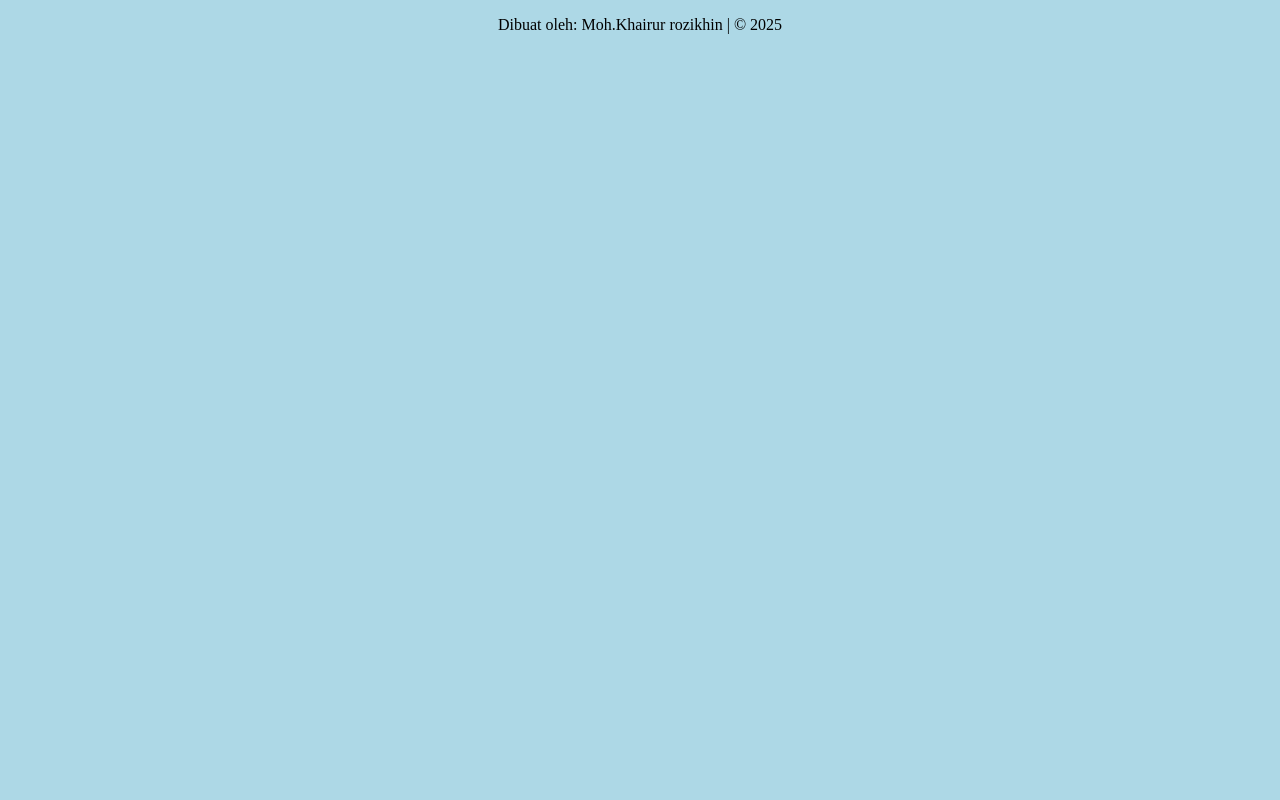
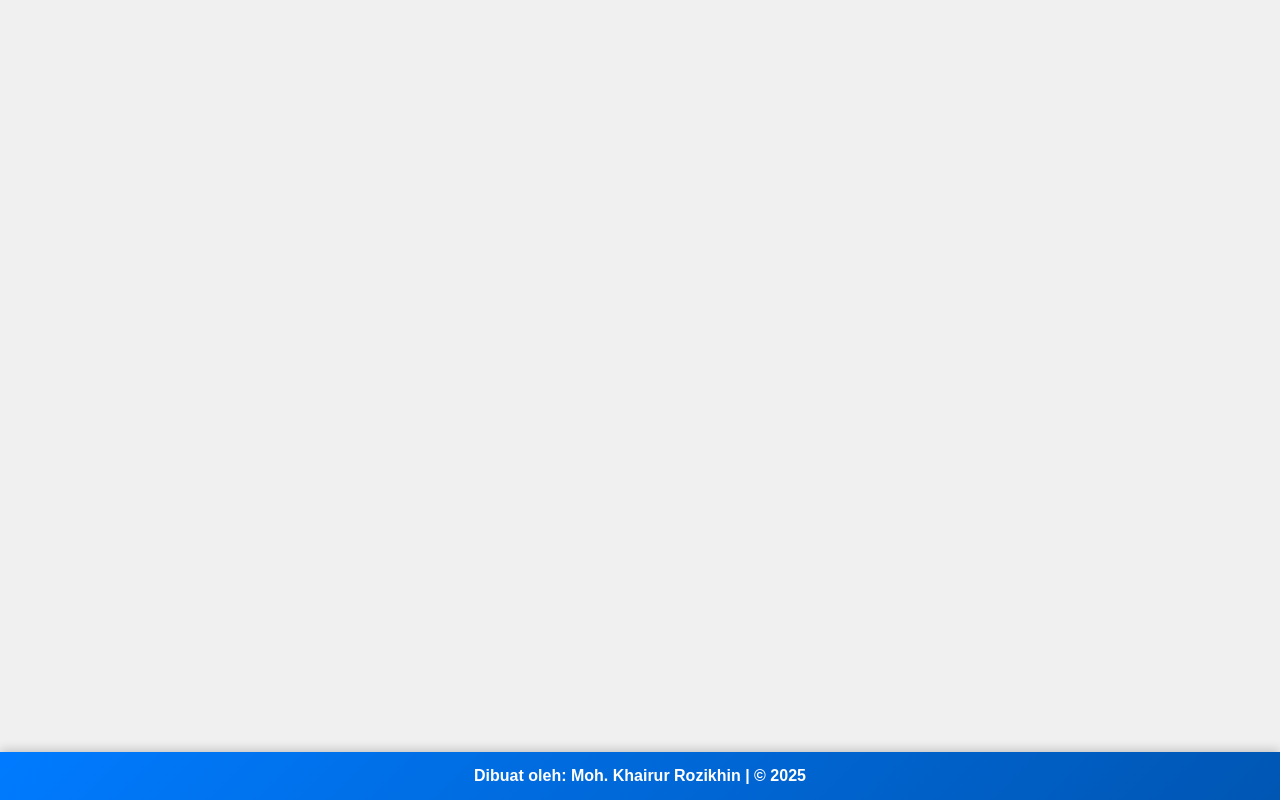
Before and after one commit to rozikhin245/tugas-desain-web-4, a plain HTML site: page footer.html in a window 1280 px wide. Drawn offline with Linux system fonts and the light colour scheme.

```diff
--- a/footer.html
+++ b/footer.html
@@ -1,11 +1,33 @@
 <!DOCTYPE html>
-<html lang="en">
+<html lang="id">
 <head>
     <meta charset="UTF-8">
     <meta name="viewport" content="width=device-width, initial-scale=1.0">
     <title>Footer</title>
+    <style>
+        body {
+            margin: 0;
+            padding: 0;
+            font-family: Arial, sans-serif;
+            background: #f0f0f0;
+        }
+        .footer {
+            background: linear-gradient(135deg, #007bff, #0056b3);
+            color: white;
+            text-align: center;
+            padding: 15px 0;
+            font-size: 16px;
+            font-weight: bold;
+            position: fixed;
+            bottom: 0;
+            width: 100%;
+            box-shadow: 0px -2px 10px rgba(0, 0, 0, 0.2);
+        }
+    </style>
 </head>
-<body bgcolor="lightblue">
-    <p align="center">Dibuat oleh: Moh.Khairur rozikhin | © 2025</p>
+<body>
+    <div class="footer">
+        Dibuat oleh: <strong>Moh. Khairur Rozikhin</strong> | © 2025
+    </div>
 </body>
 </html>
```
Also changed, not shown: 1 other file.
